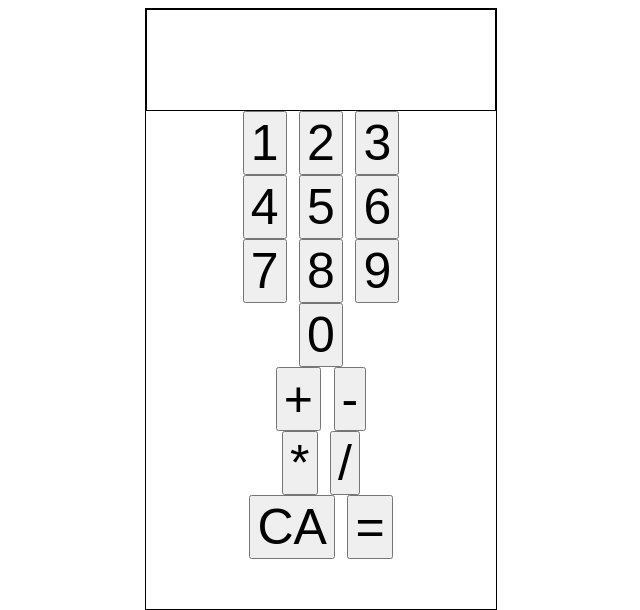
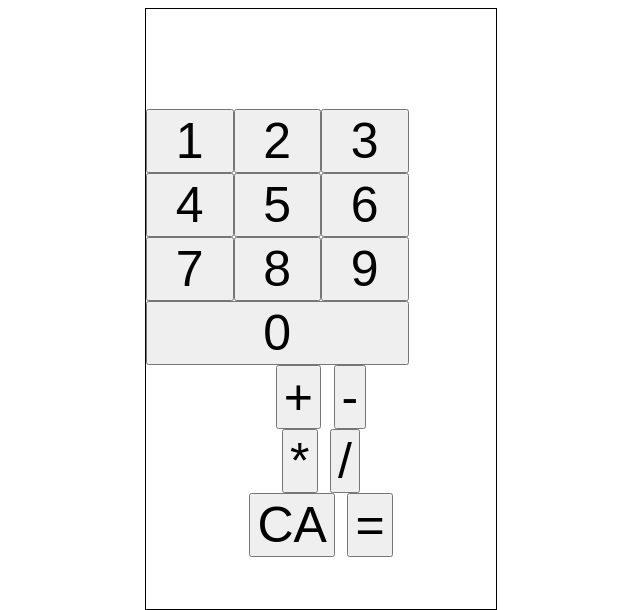
Before and after one commit to AMAARIDOR/real-calculator, a plain HTML site: page index.html in a window 1280 px wide. Shown: the whole page, without its empty margins (319-959 px from the left). Drawn offline with Linux system fonts and the light colour scheme.

Commit message:
add basic css 2

```diff
--- a/styles.css
+++ b/styles.css
@@ -11,7 +11,16 @@
 }
 
 #calculator-display {
-  border: 1px solid black;
   height: 100px;
   text-align: end;
 }
+
+#numbers {
+  display: grid;
+  width: 75%;
+  grid-template-columns: auto auto auto;
+}
+
+[data-number="0"] {
+  grid-column-end: span 3;
+}
```
Also changed, not shown: index.html (+0 -3 lines).
